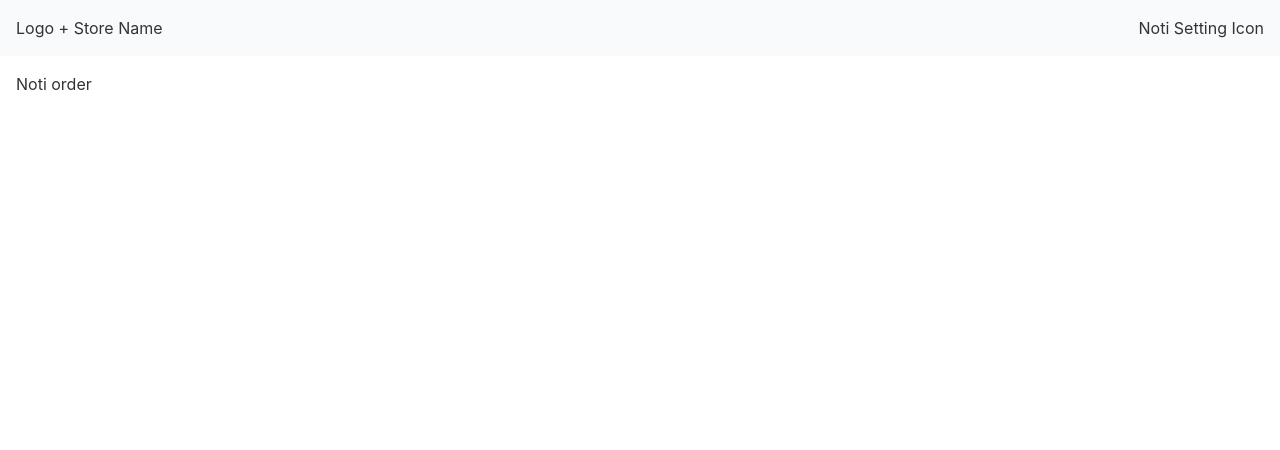
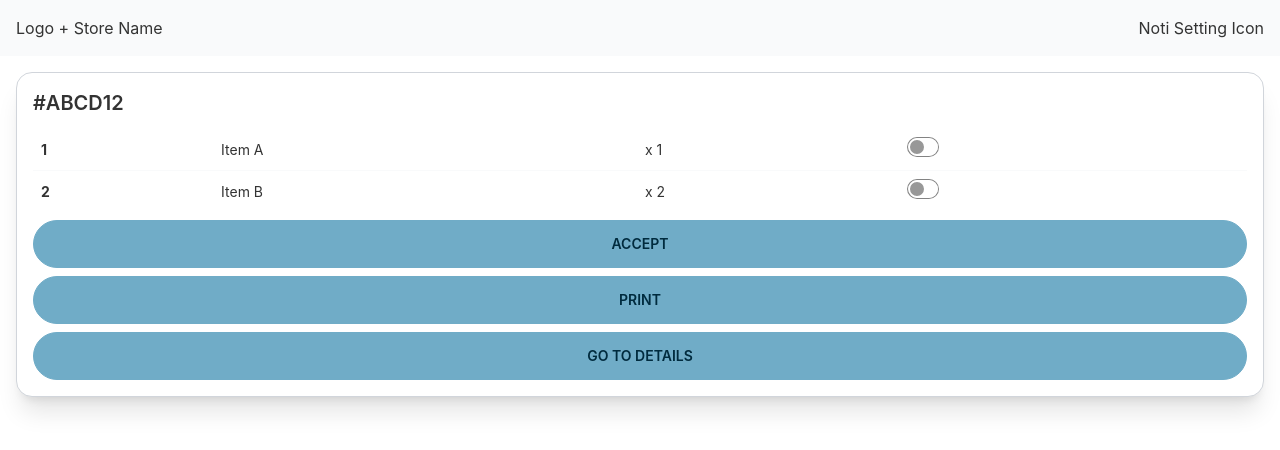
Before and after one commit to mrlinnth/reactdaisy, a React (Vite) app: page /noti/order in a window 1280 px wide. Shown: the top 450 px of the page. Built offline with nearby package versions, Linux system fonts and the light colour scheme.

Commit message:
Update service and order noti details

```diff
--- a/src/modules/noti/NotiOrder.tsx
+++ b/src/modules/noti/NotiOrder.tsx
@@ -1,7 +1,42 @@
 export const NotiOrder = () => {
   return (
-    <div className="p-4 grid gap-4">
-      Noti order
+    <div className="p-4">
+      <div className="card card-compact bg-base-100 border border-base-300 shadow-xl">
+        <div className="card-body">
+          <h2 className="card-title">#ABCD12</h2>
+          <div className="overflow-x-auto">
+            <table className="table table-compact w-full">
+              <tbody>
+                <tr>
+                  <th>1</th>
+                  <td>Item A</td>
+                  <td>x 1</td>
+                  <td>
+                    <input type="checkbox" className="toggle toggle-sm" />
+                  </td>
+                </tr>
+                <tr>
+                  <th>2</th>
+                  <td>Item B</td>
+                  <td>x 2</td>
+                  <td>
+                    <input type="checkbox" className="toggle toggle-sm" />
+                  </td>
+                </tr>
+              </tbody>
+            </table>
+          </div>
+          <div className="card-actions">
+            <button className="btn btn-block">Accept</button>
+          </div>
+          <div className="card-actions">
+            <button className="btn btn-block">Print</button>
+          </div>
+          <div className="card-actions">
+            <button className="btn btn-block">Go to details</button>
+          </div>
+        </div>
+      </div>
     </div>
   )
 }
--- a/src/modules/noti/NotiService.tsx
+++ b/src/modules/noti/NotiService.tsx
@@ -1,7 +1,15 @@
 export const NotiService = () => {
   return (
-    <div className="p-4 grid gap-4">
-      Noti service
+    <div className="p-4">
+      <div className="card card-compact bg-base-100 border border-base-300 shadow-xl">
+        <div className="card-body">
+          <h2 className="card-title">Table 1</h2>
+          <p>Call Waiter <span className="ml-2 text-slate-400">5 mins ago</span></p>
+          <div className="card-actions justify-end">
+            <button className="btn">Accept</button>
+          </div>
+        </div>
+      </div>
     </div>
   )
 }
```
